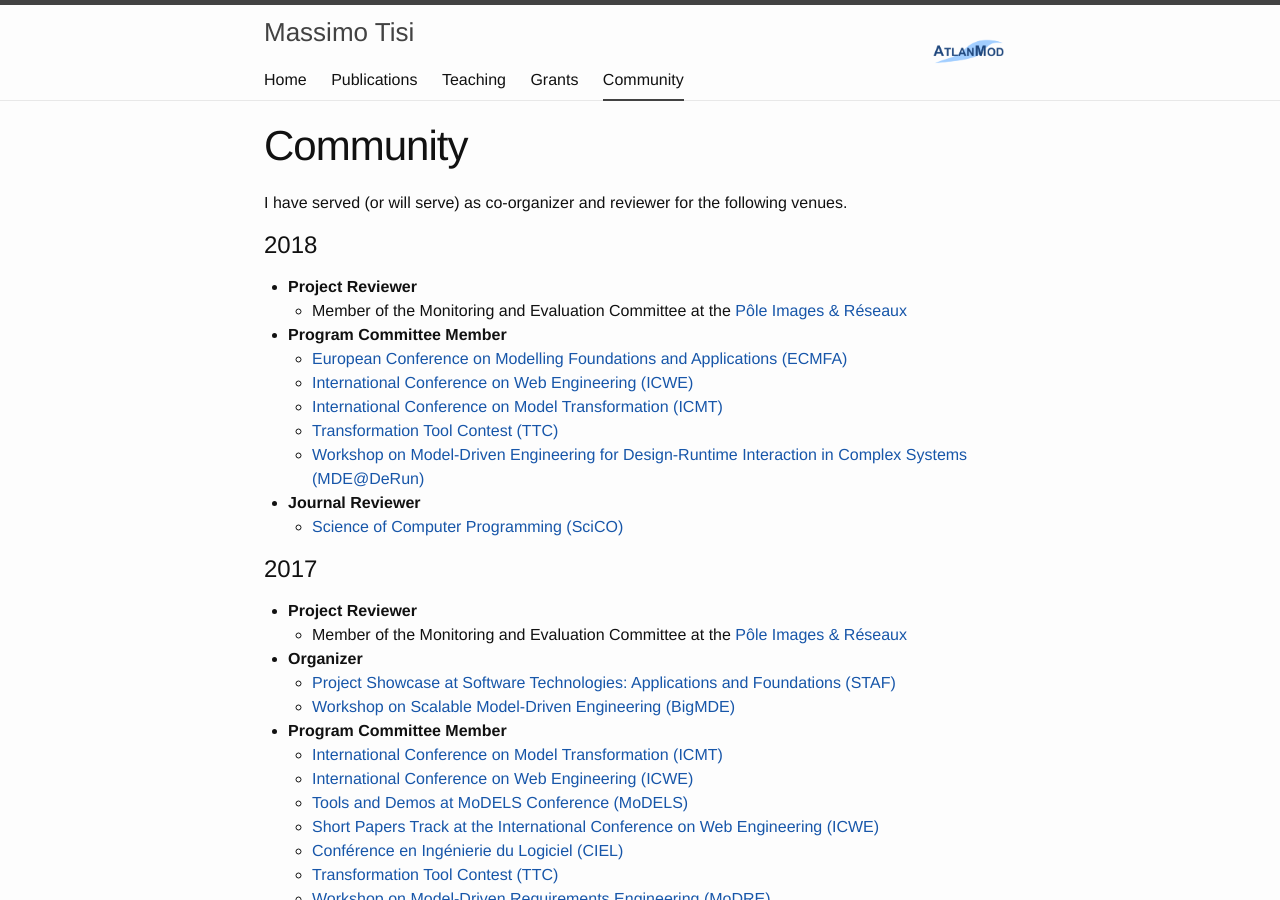
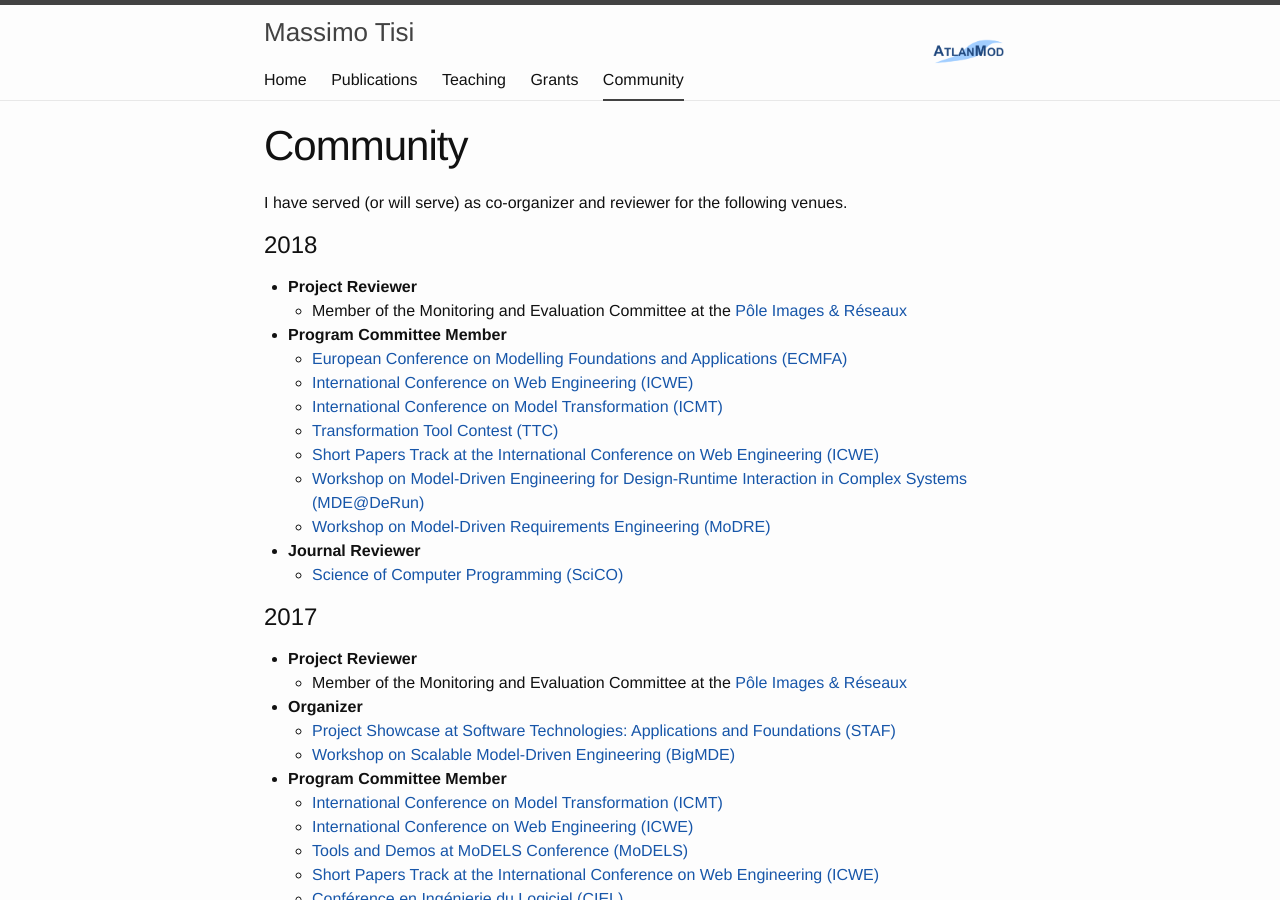
Before and after one commit to massimotisi/massimotisi.github.io, a Jekyll site: the page built from community.md, in a window 1280 px wide and 900 px high. Built offline with Jekyll 4.4.1, drawn with Linux system fonts in a browser that asks for light colours.

Commit message:
new community services

```diff
--- a/community.md
+++ b/community.md
@@ -15,7 +15,9 @@ I have served (or will serve) as co-organizer and reviewer for the following ven
   * [International Conference on Web Engineering (ICWE)](http://icwe2018.webengineering.org/)
   * [International Conference on Model Transformation (ICMT)](https://icmt2018.github.io/)
   * [Transformation Tool Contest (TTC)](http://www.transformation-tool-contest.eu/)
+  * [Short Papers Track at the International Conference on Web Engineering (ICWE)](http://icwe2018.webengineering.org/)
   * [Workshop on Model-Driven Engineering for Design-Runtime Interaction in Complex Systems (MDE@DeRun)](https://megamart2-ecsel.eu/mde-derun-2018/)
+  * [Workshop on Model-Driven Requirements Engineering (MoDRE)](http://www.modre2018.ece.mcgill.ca/)
 
 * **Journal Reviewer**
   * [Science of Computer Programming (SciCO)](http://www.journals.elsevier.com/science-of-computer-programming/)
```
